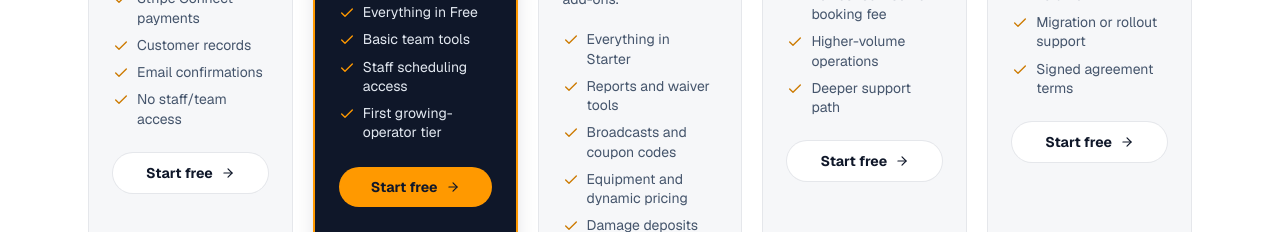
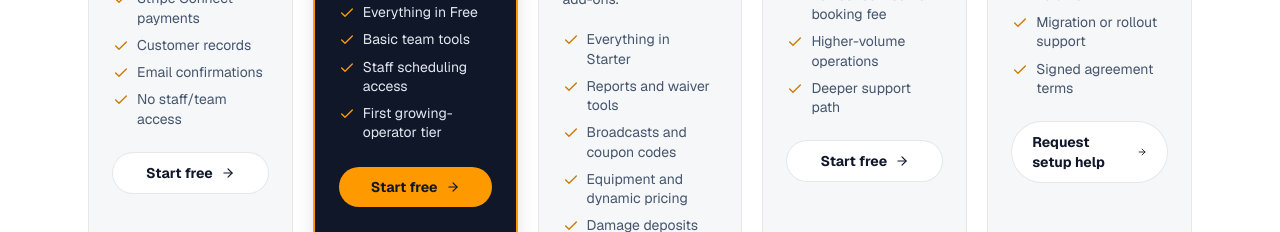
Before and after one commit to Cortana-Ops/reservkit-landing, a Next.js app: page /pricing in a window 1280 px wide. Shown: the part 840-1072 px from the top of the page. Built offline with nearby package versions, Linux system fonts and the light colour scheme.

Commit message:
Align enterprise pricing CTA

```diff
--- a/app/components/PricingSection.tsx
+++ b/app/components/PricingSection.tsx
@@ -1,6 +1,7 @@
 import { ArrowRight, Check } from "lucide-react";
 import { TrackedLink } from "./TrackedLink";
 import {
+  EARLY_ACCESS_URL,
   PRIMARY_CTA_URL,
   PRIMARY_CTA_EVENT,
   PRIMARY_CTA_LABEL,
@@ -104,12 +105,12 @@ export function PricingSection({ compact = false }: PricingSectionProps) {
               ))}
             </ul>
             <TrackedLink
-              href={PRIMARY_CTA_URL}
-              event={PRIMARY_CTA_EVENT}
+              href={EARLY_ACCESS_URL}
+              event="enterprise_setup_cta_clicked"
               properties={{ location: "pricing_enterprise" }}
               className="mt-6 inline-flex w-full items-center justify-center gap-2 rounded-full bg-white px-5 py-2.5 text-sm font-bold text-navy ring-1 ring-[var(--color-border)] transition-colors hover:ring-amber/50"
             >
-              {PRIMARY_CTA_LABEL} <ArrowRight className="h-3.5 w-3.5" aria-hidden="true" />
+              Request setup help <ArrowRight className="h-3.5 w-3.5" aria-hidden="true" />
             </TrackedLink>
           </article>
         </div>
--- a/scripts/check-content.mjs
+++ b/scripts/check-content.mjs
@@ -239,6 +239,9 @@ const required = [
   { file: "app/lib/marketing.ts", text: "No staff/team access" },
   { file: "app/lib/marketing.ts", text: "Basic team tools" },
   { file: "app/lib/marketing.ts", text: "Equipment and dynamic pricing" },
+  { file: "app/components/PricingSection.tsx", text: "enterprise_setup_cta_clicked" },
+  { file: "app/components/PricingSection.tsx", text: "Request setup help" },
+  { file: "app/components/PricingSection.tsx", text: 'href={EARLY_ACCESS_URL}' },
   { file: "app/pricing/page.tsx", text: "Free includes the core booking page" },
   { file: "app/pricing/page.tsx", text: "Starter adds basic team tools" },
   { file: "app/pricing/page.tsx", text: "equipment, and dynamic pricing" },
```
Also changed, not shown: 1 other file (tests, documents, lock files or other folders).
